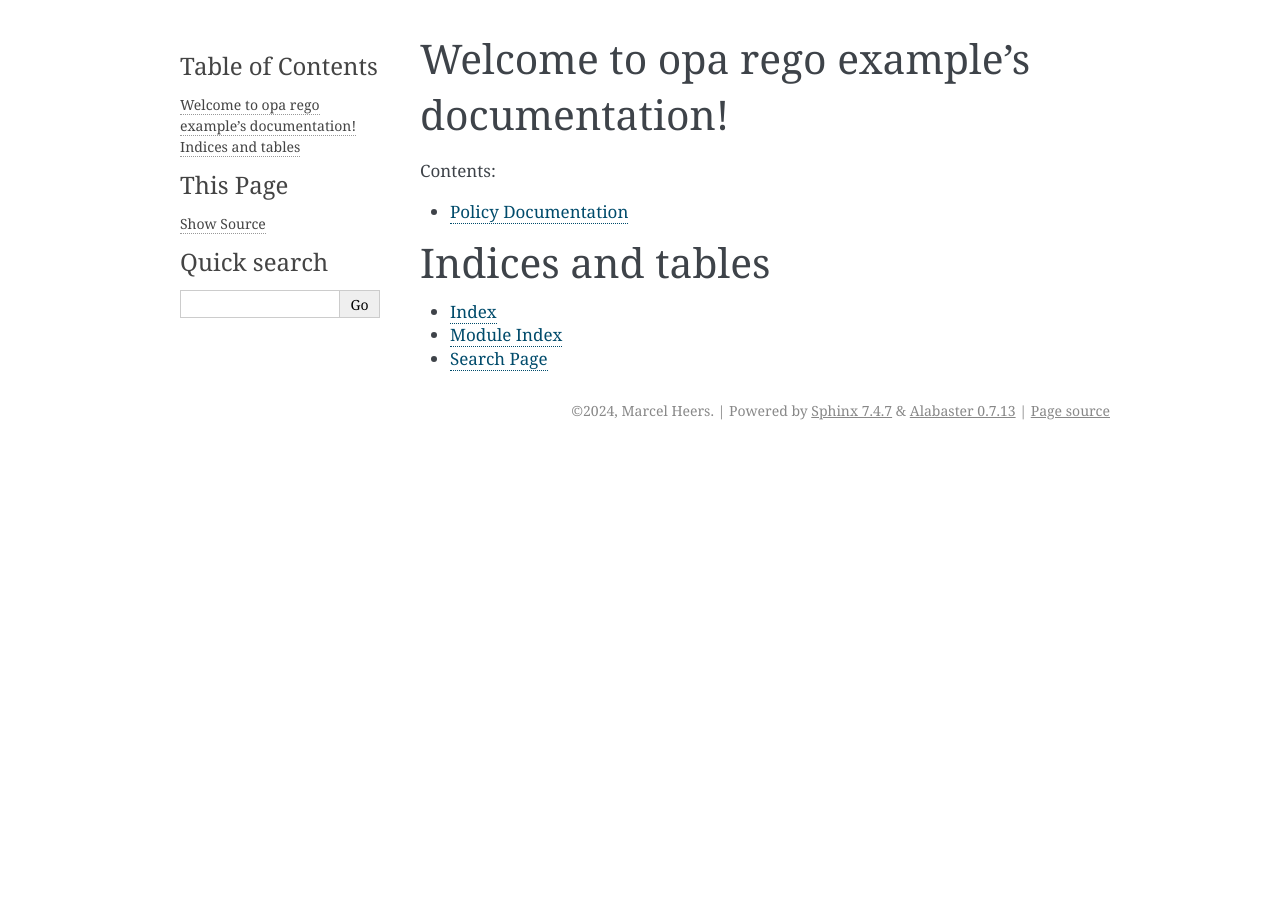
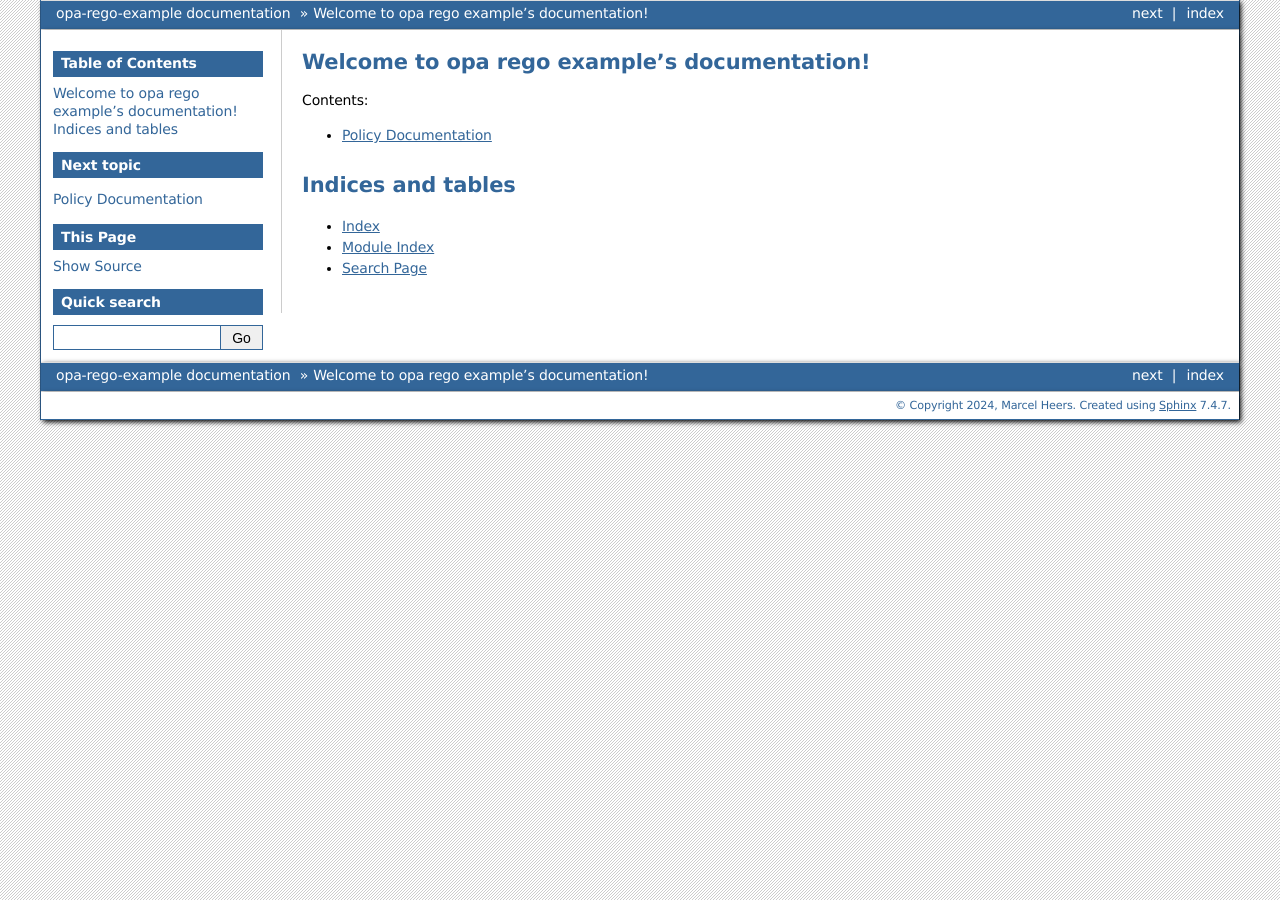
Before and after one commit to mheers/opa-rego-example, a Sphinx documentation site: the page built from docs/index.rst, in a window 1280 px wide. Built offline with Sphinx 7.4.7, drawn with Linux system fonts in a browser that asks for light colours.

Commit message:
changes documentation theme

```diff
--- a/docs/conf.py
+++ b/docs/conf.py
@@ -24,5 +24,5 @@
 # -- Options for HTML output -------------------------------------------------
 # https://www.sphinx-doc.org/en/master/usage/configuration.html#options-for-html-output
 
-html_theme = 'alabaster'
+html_theme = 'bizstyle'
 html_static_path = ['_static']
```
Also changed, not shown: README.md (+4 -2 lines).
